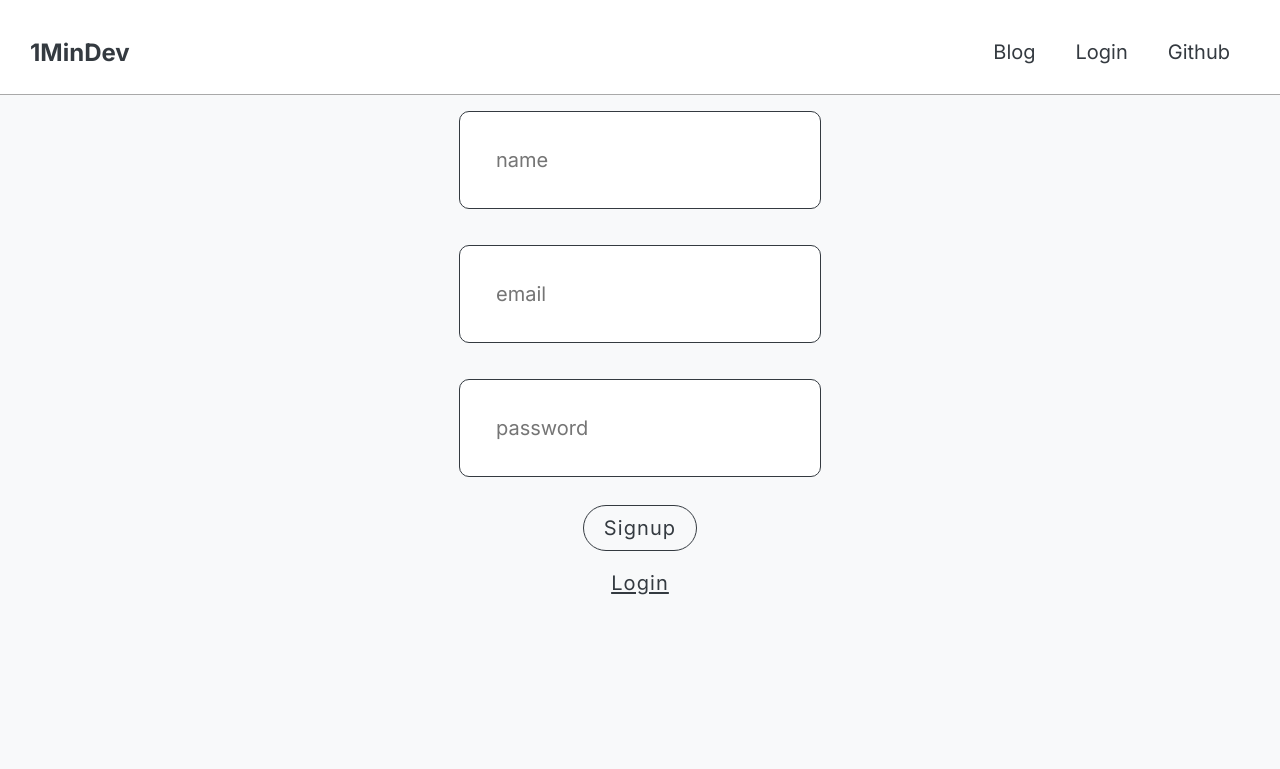
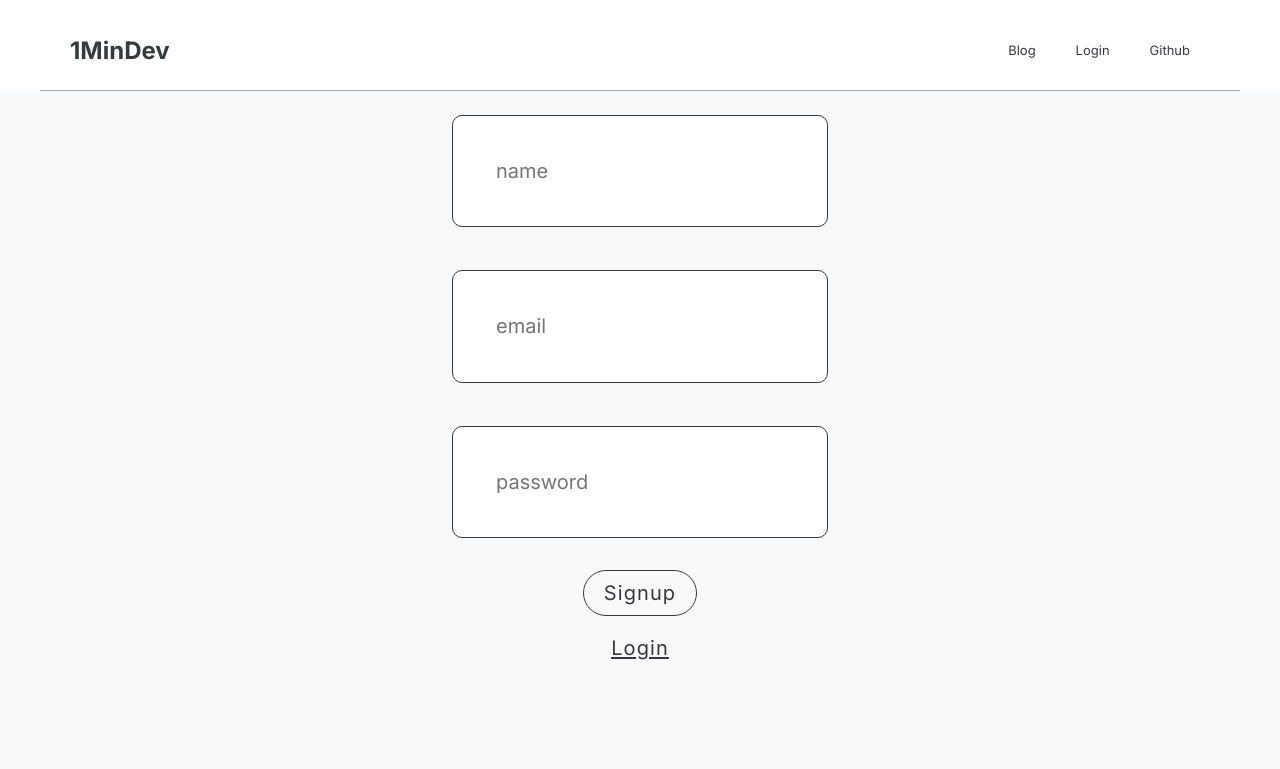
Before and after one commit to adkinsmpage/blog-page, a Next.js app: page /user/signup in a window 1280 px wide. Shown: the top 769 px of the page. Built offline with nearby package versions, Linux system fonts and the light colour scheme; no server answers.

Commit message:
add style to profile page

```diff
--- a/components/Footer/Footer.module.css
+++ b/components/Footer/Footer.module.css
@@ -3,8 +3,8 @@
   background-color: #343a40;
   border-top: 1px solid black;
   position: relative;
-  height: 45vh;
   margin-top: 100px;
+  height: 290px;
 }
 .formWrapper {
   padding: 10px;
--- a/components/NavBar/NavBar.module.css
+++ b/components/NavBar/NavBar.module.css
@@ -2,12 +2,13 @@
   position: fixed;
   left: 0;
   right: 0;
-  background-color: red;
+  background-color: white;
   z-index: 2;
   min-height: 10vh;
 }
 .navWrapper {
-  width: 100%;
+  max-width: 1200px;
+  margin: 0 auto;
   background-color: white;
   display: flex;
   flex-wrap: wrap;
@@ -43,6 +44,7 @@
   text-align: center;
   cursor: pointer;
   transition: 0.2s ease-in;
+  font-size: 1.6rem;
 }
 .list li:hover {
   background-color: #e8590c;
@@ -54,7 +56,7 @@
   margin-right: 20px;
 }
 
-@media (min-width: 500px) {
+@media (min-width: 630px) {
   .nav {
     display: block;
   }
@@ -63,6 +65,9 @@
     width: 100%;
     flex-direction: row;
   }
+  .list li {
+    font-size: 1.3rem;
+  }
   .menuIcon {
     display: none !important;
   }
--- a/styles/ProfilePage.module.css
+++ b/styles/ProfilePage.module.css
@@ -1,13 +1,22 @@
 .wrapper {
   display: grid;
-  padding: 5%;
+  margin-top: 127px;
+  max-width: 600px;
+  margin-left: auto;
+  margin-right: auto;
 }
 .header {
-  margin: 5vh 0;
+  font-size: 3.1rem;
+  text-align: center;
+  margin-bottom: 50px;
+}
+.userData {
+  padding: 2%;
 }
 .userData p {
   font-size: 2.3rem;
   font-weight: bold;
+  padding: 1%;
 }
 .userData p span {
   font-size: 2.3rem;
@@ -15,6 +24,7 @@
 }
 .userData button {
   margin-top: 40px;
+  background-color: red;
 }
 .updateBtn {
   width: 130px;
@@ -29,3 +39,7 @@
   font-size: 1rem;
   font-weight: lighter;
 }
+.editButton {
+  max-width: 200px;
+  margin: 50px auto;
+}
--- a/styles/globals.css
+++ b/styles/globals.css
@@ -13,12 +13,12 @@ html {
 html,
 body {
   font-family: "Inter", sans-serif;
-  max-width: 1000px;
-  margin: 0 auto;
   background-color: #f8f9fa;
 }
 body {
   font-size: 2rem;
+  max-width: 1200px;
+  margin: 0 auto;
 }
 
 a {
```
Also changed, not shown: pages/user/profile.tsx (+6 -3 lines).
